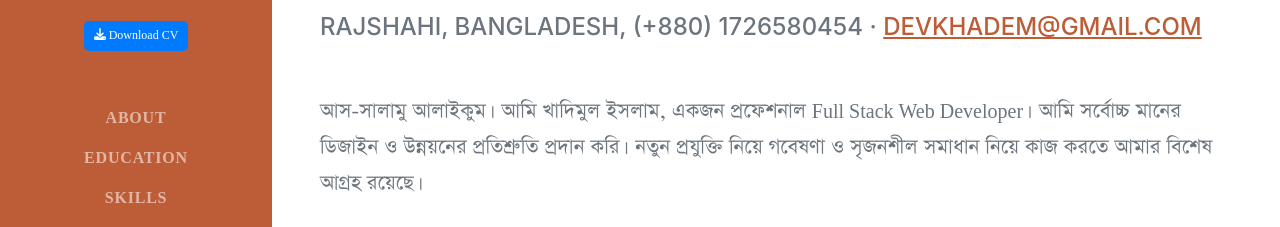
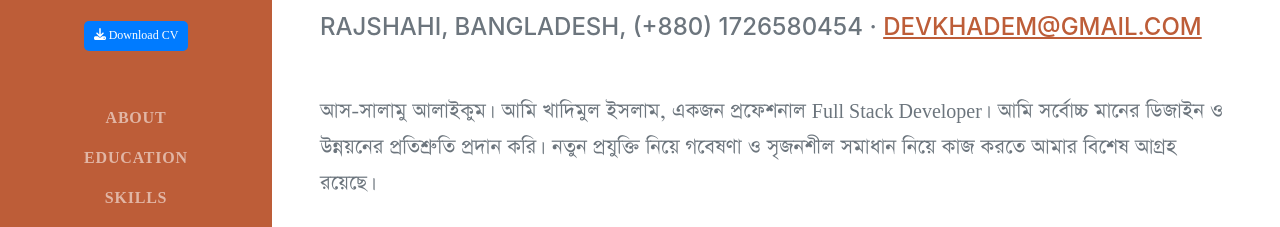
Before and after one commit to devkhadem/Portfolio, a plain HTML site: page index.html in a window 1280 px wide. Shown: the part 291-518 px from the top of the page. Drawn offline with nearby package versions, Linux system fonts and the light colour scheme; a web font is replaced by a local one.

Commit message:
Update index.html

```diff
--- a/index.html
+++ b/index.html
@@ -150,7 +150,7 @@ body {
                         Rajshahi, Bangladesh, (+880) 1726580454 ·
                         <a href="mailto:devkhadem@gmail.com">devkhadem@gmail.com</a>
                     </div>
-                    <p class="lead mb-5"; style="font-size: 24px;">আস-সালামু আলাইকুম।&nbsp; আমি খাদিমুল ইসলাম, একজন প্রফেশনাল <span style="font-size: 20px; fonr-weight="bold"; font-family: 'Times New Roman'; src: url(fonts/times.ttf) format(truetype); ">Full Stack Web Developer</span>। &nbsp;আমি সর্বোচ্চ মানের ডিজাইন ও উন্নয়নের প্রতিশ্রুতি প্রদান করি।&nbsp;
+                    <p class="lead mb-5"; style="font-size: 24px;">আস-সালামু আলাইকুম।&nbsp; আমি খাদিমুল ইসলাম, একজন প্রফেশনাল <span style="font-size: 20px; fonr-weight="bold"; font-family: 'Times New Roman'; src: url(fonts/times.ttf) format(truetype); ">Full Stack Developer</span>। &nbsp;আমি সর্বোচ্চ মানের ডিজাইন ও উন্নয়নের প্রতিশ্রুতি প্রদান করি।&nbsp;
                         নতুন প্রযুক্তি নিয়ে  গবেষণা ও সৃজনশীল সমাধান নিয়ে কাজ করতে আমার বিশেষ আগ্রহ রয়েছে।</p>
                     <div class="social-icons">
                         <a class="social-icon" href="https://www.linkedin.com/in/khademul-islam-71a988348/" target="_blank"><i class="fab fa-linkedin-in"></i></a>
```
